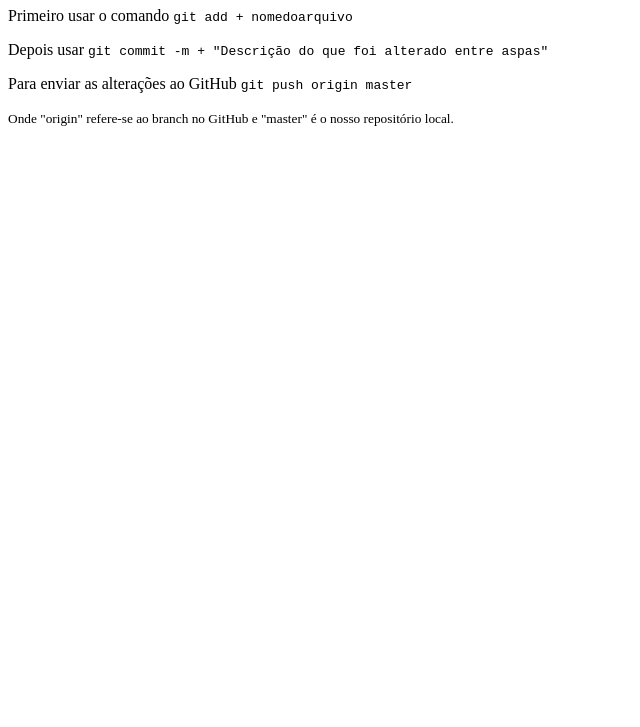
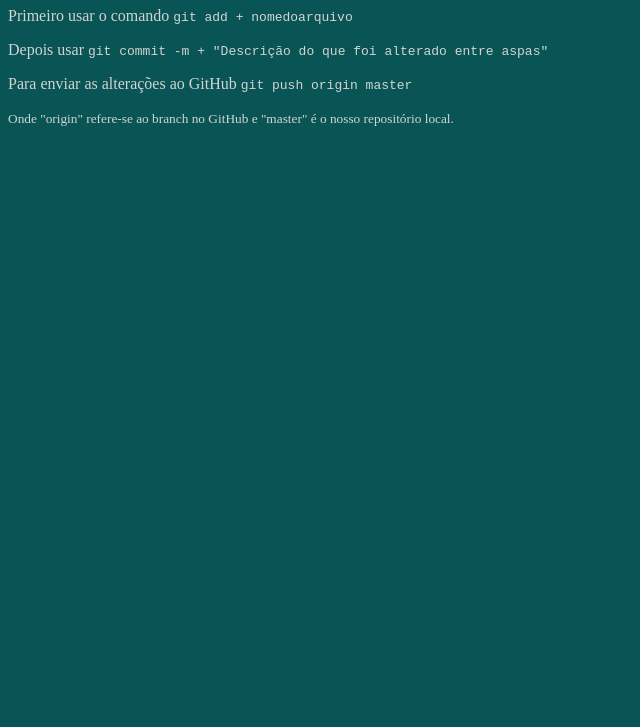
Before and after one commit to marcioricardo/estudo2, a plain HTML site: page exemplo.html in a window 1280 px wide. Shown: the part 73-800 px from the top of the page, without its empty margins (0-640 px from the left). Drawn offline with Linux system fonts and the light colour scheme.

Commit message:
Início do design

```diff
--- /dev/null
+++ b/estilo.css
@@ -0,0 +1,5 @@
+body{
+	background-color: #095555;
+	text-align: left;
+	color: lightgray;
+}
--- a/exemplo.html
+++ b/exemplo.html
@@ -3,6 +3,7 @@
 <head>
 	<meta charset="UTF-8">
 	<title>Modelo para Testar o Git</title>
+	<link rel="stylesheet" href="estilo.css">
 </head>
 <body>
 	<h1>Testando a Gravação com Commit</h1>
```
